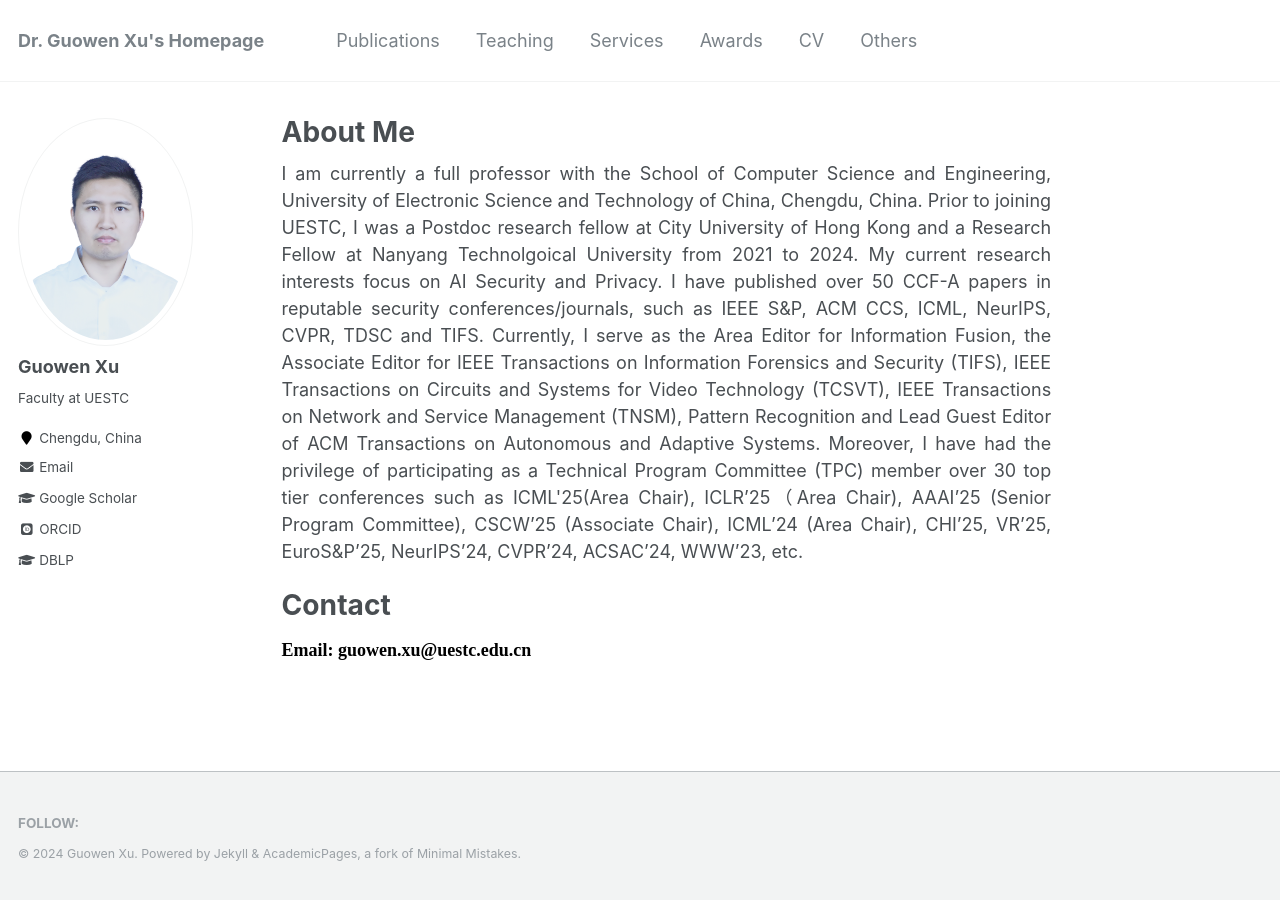
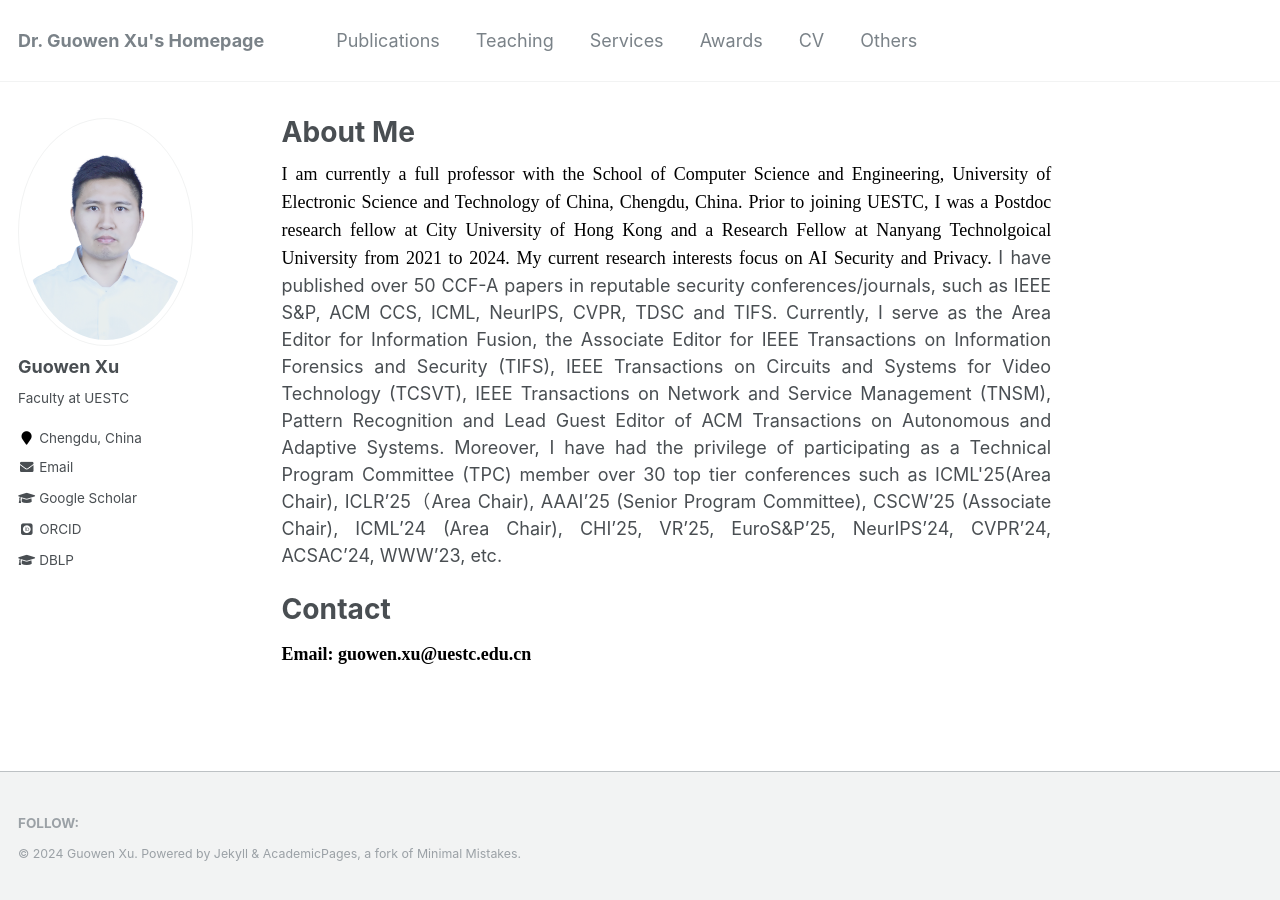
Before and after one commit to Guowen-xu/guowen-xu.github.io, a Jekyll site: the page built from _pages/about.md, in a window 1280 px wide. Built offline with Jekyll 4.4.1, drawn with Linux system fonts in a browser that asks for light colours; some web fonts are replaced.

Commit message:
Update about.md

```diff
--- a/_pages/about.md
+++ b/_pages/about.md
@@ -8,7 +8,7 @@ redirect_from:
   - /about.html
 ---
 
-<p align="justify"> I am currently a full professor with the School of Computer Science and Engineering, University of Electronic Science and Technology of China, Chengdu, China. Prior to joining UESTC, I was a Postdoc research fellow at City University of Hong Kong and a  Research  Fellow at Nanyang Technolgoical University from 2021 to 2024. My current research interests focus on  AI Security and Privacy.
+<p align="justify">  <font face="Times New Roman" color=black size=4> I am currently a full professor with the School of Computer Science and Engineering, University of Electronic Science and Technology of China, Chengdu, China. Prior to joining UESTC, I was a Postdoc research fellow at City University of Hong Kong and a  Research  Fellow at Nanyang Technolgoical University from 2021 to 2024. My current research interests focus on  AI Security and Privacy. </font>
 
 I have published over 50 CCF-A papers
 in reputable security conferences/journals, such as IEEE S&P, ACM CCS, ICML, NeurIPS, CVPR, TDSC and TIFS.
```
